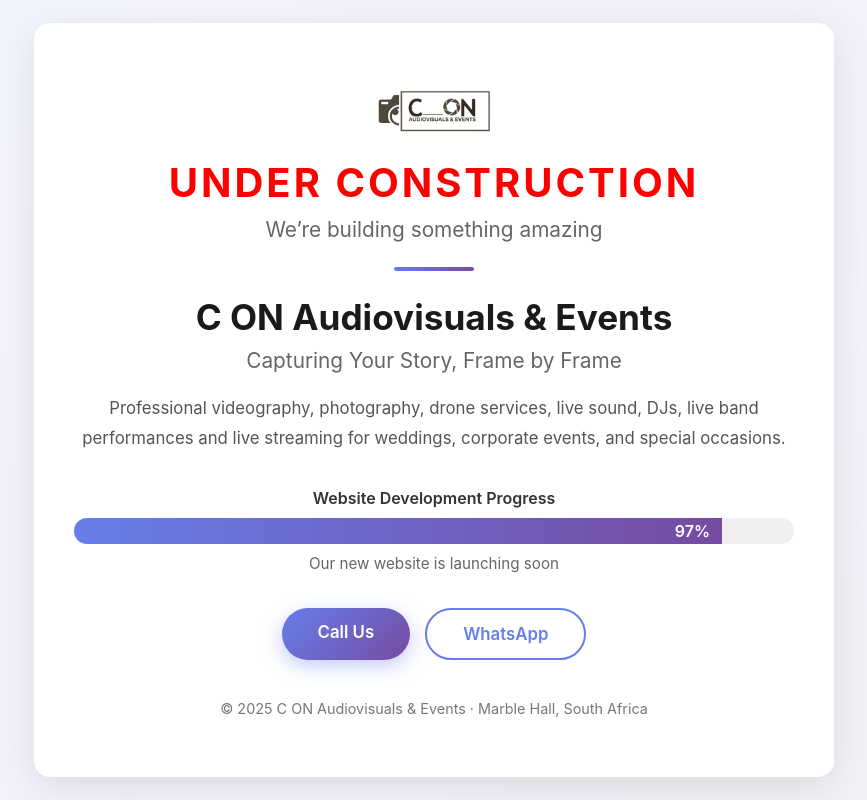
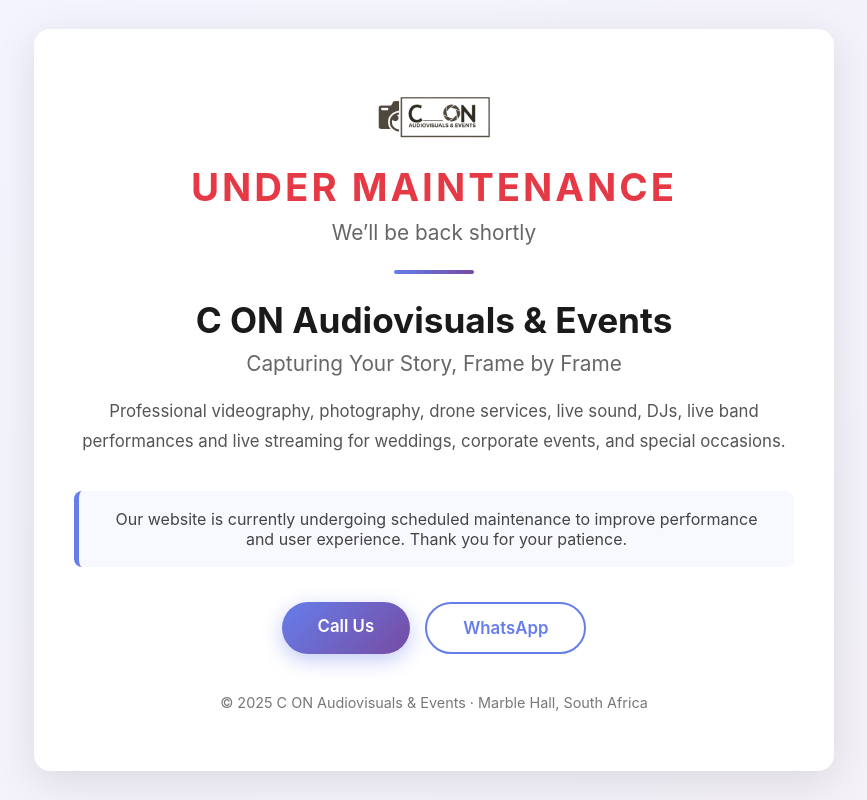
Before and after one commit to Lehlohonolo-Saohatse/coming_soon, a plain HTML site: page index.html in a window 1280 px wide. Shown: the whole page, without its empty margins (206-1073 px from the left). Drawn offline with Linux system fonts and the light colour scheme.

Commit message:
Update index.html

```diff
--- a/index.html
+++ b/index.html
@@ -3,7 +3,7 @@
 <head>
   <meta charset="UTF-8" />
   <meta name="viewport" content="width=device-width, initial-scale=1.0"/>
-  <title>C ON Audiovisuals & Events | Under Construction</title>
+  <title>C ON Audiovisuals & Events | Maintenance</title>
 
   <style>
     * { margin: 0; padding: 0; box-sizing: border-box; }
@@ -35,24 +35,31 @@
     }
 
     h1 {
-      font-size: 2.5rem;
+      font-size: 2.4rem;
       letter-spacing: 3px;
       text-transform: uppercase;
       margin-bottom: 10px;
-      color: red;
-      animation: blink 1s infinite;
+      color: #e63946;
     }
 
-    @keyframes blink {
-      0%, 50%, 100% { color: red; }
-      25%, 75% { color: transparent; }
+    h2 {
+      font-size: 2.2rem;
+      margin: 25px 0 10px;
+      color: #1a1a1a;
     }
 
-    h2 { font-size: 2.2rem; margin: 25px 0 10px; color: #1a1a1a; }
+    .tagline {
+      font-size: 1.3rem;
+      color: #666;
+      margin-bottom: 20px;
+    }
 
-    .tagline { font-size: 1.3rem; color: #666; margin-bottom: 20px; }
-
-    .description { font-size: 1.05rem; color: #555; line-height: 1.8; margin-bottom: 35px; }
+    .description {
+      font-size: 1.05rem;
+      color: #555;
+      line-height: 1.8;
+      margin-bottom: 35px;
+    }
 
     .divider {
       width: 80px;
@@ -62,33 +69,15 @@
       border-radius: 2px;
     }
 
-    .progress-title { font-weight: 600; margin-bottom: 10px; }
-
-    .progress-bar {
-      width: 100%;
-      height: 26px;
-      background: #f0f0f0;
-      border-radius: 20px;
-      overflow: hidden;
-      margin-bottom: 10px;
+    .notice {
+      background: #f8f9ff;
+      border-left: 5px solid #667eea;
+      padding: 18px 22px;
+      border-radius: 8px;
+      font-size: 1rem;
+      color: #444;
+      margin-bottom: 35px;
     }
-
-    .progress-fill {
-      height: 100%;
-      width: 90%;
-      background: linear-gradient(90deg, #667eea, #764ba2);
-      display: flex;
-      align-items: center;
-      justify-content: flex-end;
-      padding-right: 12px;
-      color: #fff;
-      font-weight: 600;
-      animation: load 2s ease-out;
-    }
-
-    @keyframes load { from { width: 0; } to { width: 90%; } }
-
-    .progress-text { font-size: 0.95rem; color: #666; margin-bottom: 35px; }
 
     .buttons {
       display: flex;
@@ -112,16 +101,26 @@
       box-shadow: 0 6px 20px rgba(102, 126, 234, 0.4);
     }
 
-    .btn.primary:hover { transform: translateY(-3px); box-shadow: 0 10px 30px rgba(102, 126, 234, 0.6); }
+    .btn.primary:hover {
+      transform: translateY(-3px);
+      box-shadow: 0 10px 30px rgba(102, 126, 234, 0.6);
+    }
 
     .btn.secondary {
       border: 2px solid #667eea;
       color: #667eea;
     }
 
-    .btn.secondary:hover { background: #667eea; color: #fff; }
+    .btn.secondary:hover {
+      background: #667eea;
+      color: #fff;
+    }
 
-    .footer { margin-top: 40px; font-size: 0.9rem; color: #777; }
+    .footer {
+      margin-top: 40px;
+      font-size: 0.9rem;
+      color: #777;
+    }
 
     @media (max-width: 600px) {
       h1 { font-size: 2rem; }
@@ -137,8 +136,8 @@
     <!-- Logo -->
     <img src="logo.png" alt="C ON Audiovisuals Logo" class="logo">
 
-    <h1>Under Construction</h1>
-    <p class="tagline">We’re building something amazing</p>
+    <h1>Under Maintenance</h1>
+    <p class="tagline">We’ll be back shortly</p>
 
     <div class="divider"></div>
 
@@ -146,15 +145,15 @@
     <p class="tagline">Capturing Your Story, Frame by Frame</p>
 
     <p class="description">
-      Professional videography, photography, drone services, live sound, DJs, live band performances and live streaming
-      for weddings, corporate events, and special occasions.
+      Professional videography, photography, drone services, live sound, DJs,
+      live band performances and live streaming for weddings, corporate events,
+      and special occasions.
     </p>
 
-    <div class="progress-title">Website Development Progress</div>
-    <div class="progress-bar">
-      <div class="progress-fill">97%</div>
+    <div class="notice">
+      Our website is currently undergoing scheduled maintenance to improve
+      performance and user experience. Thank you for your patience.
     </div>
-    <p class="progress-text">Our new website is launching soon</p>
 
     <div class="buttons">
       <a href="tel:+27605043410" class="btn primary">Call Us</a>
```
